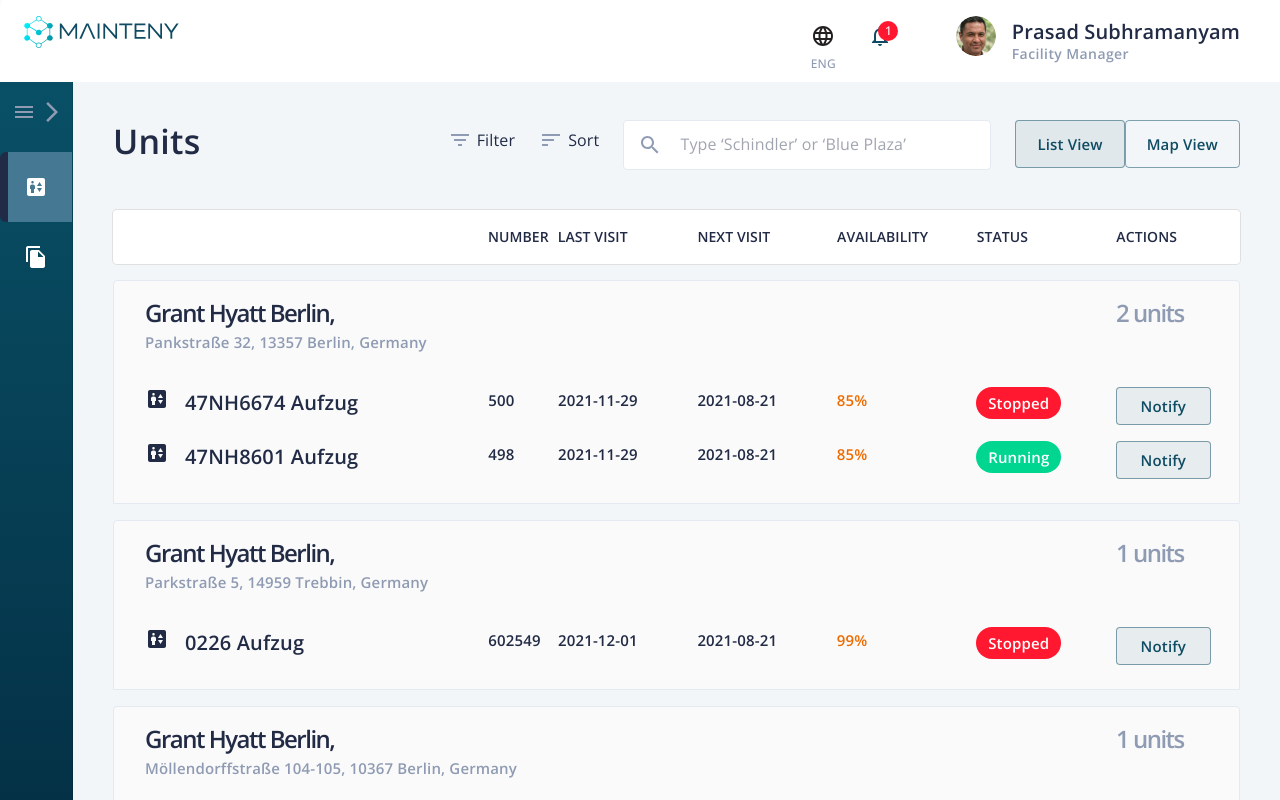
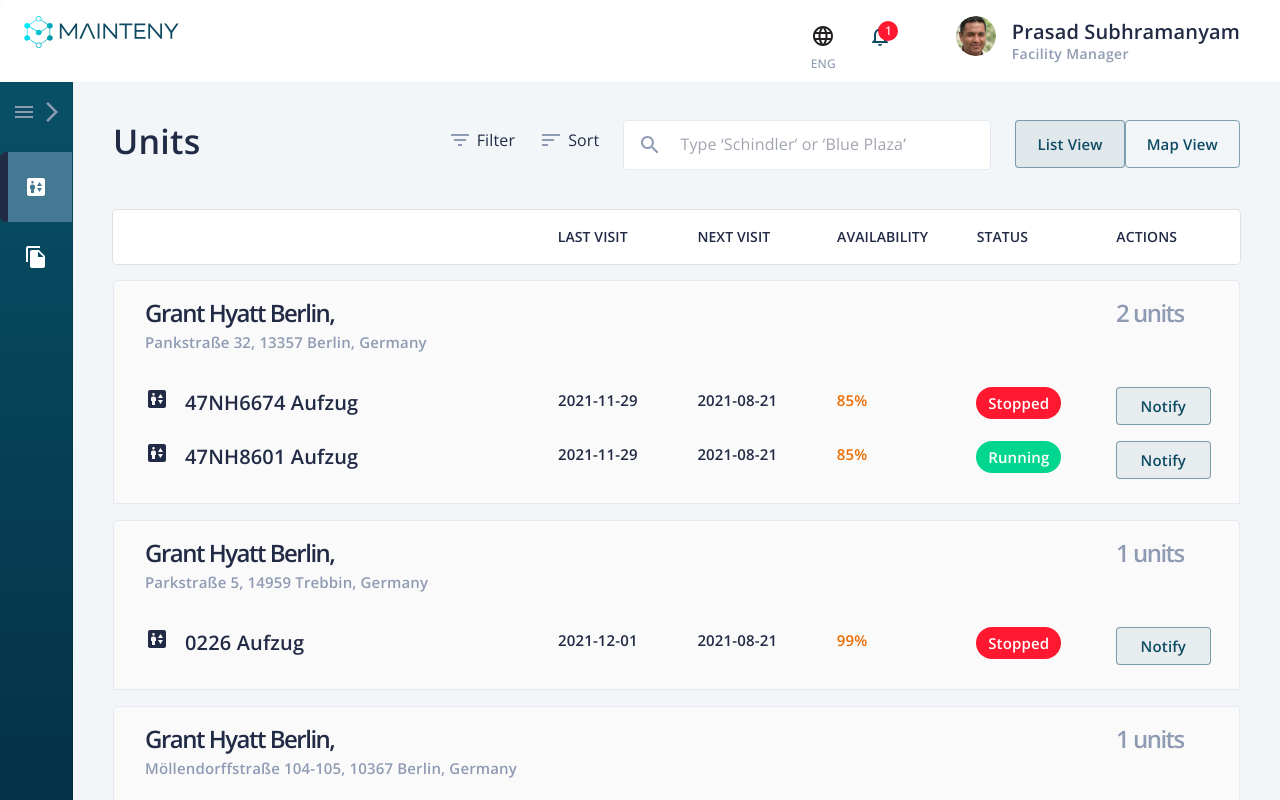
Before and after one commit to Westernwells/mainteny-pm, a React (Create React App) app: page /pm/units in a window 1280 px wide. Shown: the top 800 px of the page. Built offline with nearby package versions, Linux system fonts and the light colour scheme; no server answers.

Commit message:
remove number column

```diff
--- a/src/pages/Units/UnitColumns.tsx
+++ b/src/pages/Units/UnitColumns.tsx
@@ -23,10 +23,6 @@ export const UnitColumns = () => (
         spacing={2}
         sx={{display: 'flex', justifyContent: 'flex-end'}}
       >
-        <Grid item xs={1}>
-          <Typography variant="subtitle2">NUMBER</Typography>
-        </Grid>
-
         <Grid item xs={2}>
           <Typography variant="subtitle2">LAST VISIT</Typography>
         </Grid>
--- a/src/pages/Units/UnitSection.tsx
+++ b/src/pages/Units/UnitSection.tsx
@@ -80,12 +80,6 @@ export const UnitSection = ({elevatorsByAddress}: UnitsSectionProperty) => {
               justifyContent: 'flex-end',
             }}
           >
-            <Grid item xs={1}>
-              <Typography variant="largeBtnText">
-                {elevatorOrder.elevator.number}
-              </Typography>
-            </Grid>
-
             <Grid item xs={2}>
               <Typography variant="largeBtnText">
                 {elevatorOrder.elevator.lastVisitDate || 'N/A'}
```
